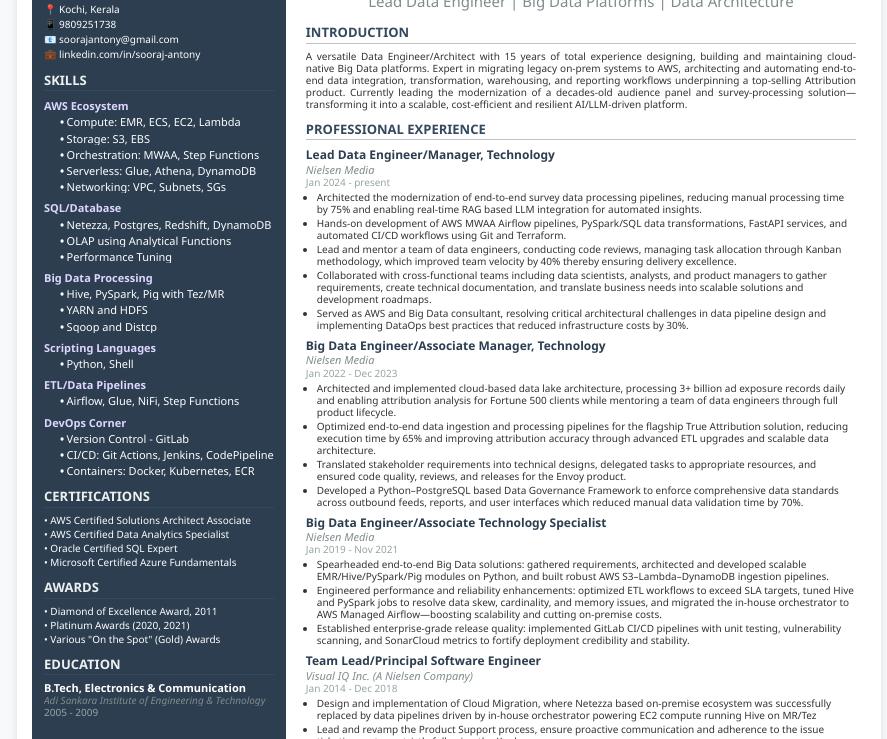
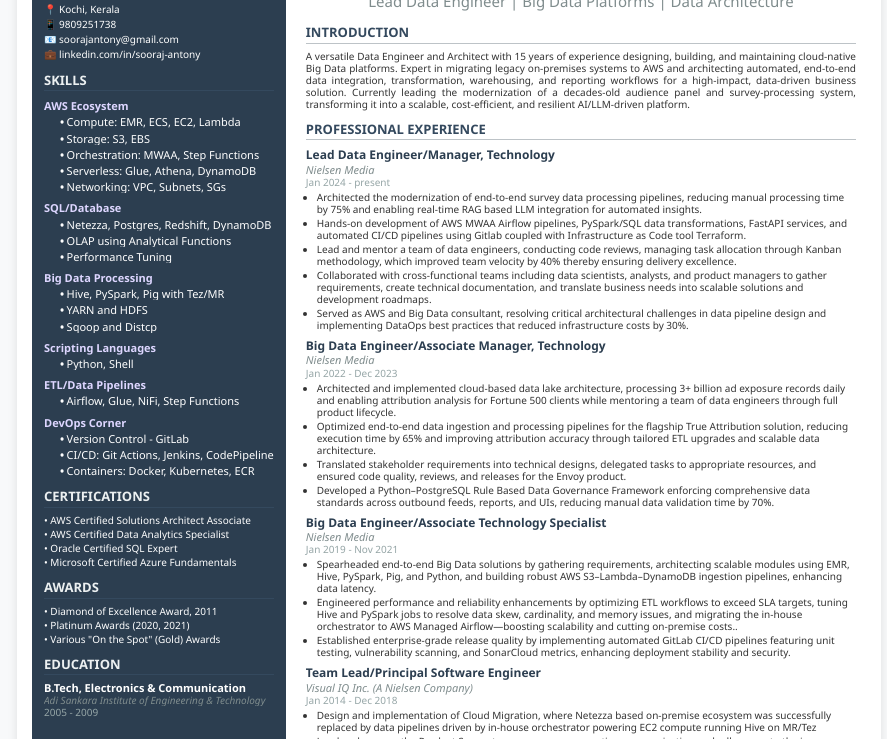
Before and after one commit to soorajantony/soorajantony.github.io, a plain HTML site: page index.html in a window 1280 px wide. Shown: the part 61-800 px from the top of the page, without its empty margins (191-1078 px from the left). Drawn offline with Linux system fonts and the light colour scheme.

Commit message:
enhancements to description

```diff
--- a/index.html
+++ b/index.html
@@ -286,7 +286,7 @@
 
             <div class="section-title">INTRODUCTION</div>
             <div class="introduction">
-                A versatile Data Engineer/Architect with 15 years of total experience designing, building and maintaining cloud-native Big Data platforms. Expert in migrating legacy on-prem systems to AWS, architecting and automating end-to-end data integration, transformation, warehousing, and reporting workflows underpinning a top-selling Attribution product. Currently leading the modernization of a decades-old audience panel and survey-processing solution—transforming it into a scalable, cost-efficient and resilient AI/LLM-driven platform.
+                A versatile Data Engineer and Architect with 15 years of experience designing, building, and maintaining cloud-native Big Data platforms. Expert in migrating legacy on-premises systems to AWS and architecting automated, end-to-end data integration, transformation, warehousing, and reporting workflows for a high-impact, data-driven business solution. Currently leading the modernization of a decades-old audience panel and survey-processing system, transforming it into a scalable, cost-efficient, and resilient AI/LLM-driven platform.
             </div>
 
         <div class="section-title">PROFESSIONAL EXPERIENCE</div>
@@ -298,7 +298,7 @@
             </div>
             <ul class="job-description">
                 <li>Architected the modernization of end-to-end survey data processing pipelines, reducing manual processing time by 75% and enabling real-time RAG based LLM integration for automated insights.</li>
-                <li>Hands-on development of AWS MWAA Airflow pipelines, PySpark/SQL data transformations, FastAPI services, and automated CI/CD workflows using Git and Terraform.</li>
+                <li>Hands-on development of AWS MWAA Airflow pipelines, PySpark/SQL data transformations, FastAPI services, and automated CI/CD pipelines using Gitlab coupled with Infrastructure as Code tool Terraform.</li>
                 <li>Lead and mentor a team of data engineers, conducting code reviews, managing task allocation through Kanban methodology, which improved team velocity by 40% thereby ensuring delivery excellence.</li>
                 <li>Collaborated with cross-functional teams including data scientists, analysts, and product managers to gather requirements, create technical documentation, and translate business needs into scalable solutions and development roadmaps.</li>
                 <li>Served as AWS and Big Data consultant, resolving critical architectural challenges in data pipeline design and implementing DataOps best practices that reduced infrastructure costs by 30%.</li>
@@ -310,9 +310,9 @@
             </div>
             <ul class="job-description">
                 <li>Architected and implemented cloud-based data lake architecture, processing 3+ billion ad exposure records daily and enabling attribution analysis for Fortune 500 clients while mentoring a team of data engineers through full product lifecycle.</li>
-                <li>Optimized end-to-end data ingestion and processing pipelines for the flagship True Attribution solution, reducing execution time by 65% and improving attribution accuracy through advanced ETL upgrades and scalable data architecture.</li>
+                <li>Optimized end-to-end data ingestion and processing pipelines for the flagship True Attribution solution, reducing execution time by 65% and improving attribution accuracy through tailored ETL upgrades and scalable data architecture.</li>
                 <li>Translated stakeholder requirements into technical designs, delegated tasks to appropriate resources, and ensured code quality, reviews, and releases for the Envoy product.</li>
-                <li>Developed a Python–PostgreSQL based Data Governance Framework to enforce comprehensive data standards across outbound feeds, reports, and user interfaces which reduced manual data validation time by 70%.</li>
+                <li>Developed a Python–PostgreSQL Rule Based Data Governance Framework enforcing comprehensive data standards across outbound feeds, reports, and UIs, reducing manual data validation time by 70%.</li>
             </ul>
 
             <div class="job-header">
@@ -321,9 +321,9 @@
                 <div class="date">Jan 2019 - Nov 2021</div>
             </div>
             <ul class="job-description">
-                <li>Spearheaded end-to-end Big Data solutions: gathered requirements, architected and developed scalable EMR/Hive/PySpark/Pig modules on Python, and built robust AWS S3–Lambda–DynamoDB ingestion pipelines.</li>
-                <li>Engineered performance and reliability enhancements: optimized ETL workflows to exceed SLA targets, tuned Hive and PySpark jobs to resolve data skew, cardinality, and memory issues, and migrated the in-house orchestrator to AWS Managed Airflow—boosting scalability and cutting on-premise costs.</li>
-                <li>Established enterprise-grade release quality: implemented GitLab CI/CD pipelines with unit testing, vulnerability scanning, and SonarCloud metrics to fortify deployment credibility and stability.</li>
+                <li>Spearheaded end-to-end Big Data solutions by gathering requirements, architecting scalable modules using EMR, Hive, PySpark, Pig, and Python, and building robust AWS S3–Lambda–DynamoDB ingestion pipelines, enhancing data latency.</li>
+                <li>Engineered performance and reliability enhancements by optimizing ETL workflows to exceed SLA targets, tuning Hive and PySpark jobs to resolve data skew, cardinality, and memory issues, and migrating the in-house orchestrator to AWS Managed Airflow—boosting scalability and cutting on-premise costs..</li>
+                <li>Established enterprise-grade release quality by implementing automated GitLab CI/CD pipelines featuring unit testing, vulnerability scanning, and SonarCloud metrics, enhancing deployment stability and security.</li>
             </ul>
 
             <div class="job-header">
```
